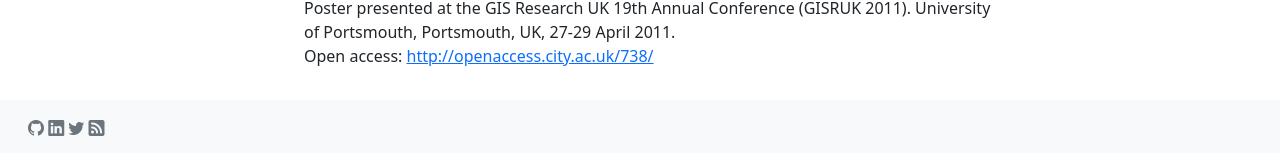
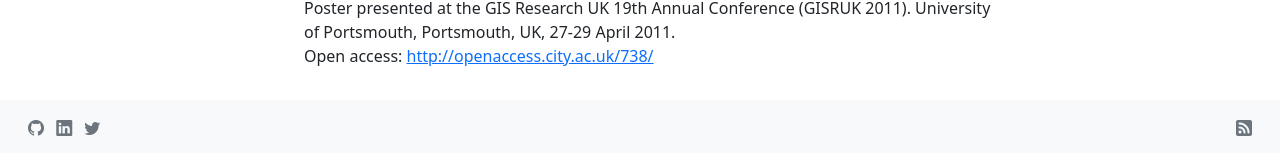
Before and after one commit to iaindillingham/iaindillingham.github.io, a Jekyll site: the page built from publications.md, in a window 1280 px wide. Shown: the part 1823-1976 px from the top of the page. Built offline with Jekyll 4.4.1, drawn with Linux system fonts in a browser that asks for light colours; nearby versions of some CDN libraries.

Commit message:
Add margin to social links

```diff
--- a/_includes/footer.html
+++ b/_includes/footer.html
@@ -1,8 +1,8 @@
 <footer class="footer mt-auto p-3 bg-light">
   <div class="container-fluid">
-    <a rel="me" class="link-secondary" href="https://github.com/{{ site.github_username | cgi_escape | escape }}" title="{{ site.github_username | escape }}"><i class="bi bi-github"></i></a>
-    <a rel="me" class="link-secondary" href="https://www.linkedin.com/in/{{ site.linkedin_username | cgi_escape | escape }}" title="{{ site.linkedin_username | escape }}"><i class="bi bi-linkedin"></i></a>
-    <a rel="me" class="link-secondary" href="https://twitter.com/{{ site.twitter_username | cgi_escape | escape }}" title="{{ site.twitter_username | escape }}"><i class="bi bi-twitter"></i></a>
-    <a rel="me" class="link-secondary" href="{{ 'feed.xml' | relative_url }}" title="RSS"><i class="bi bi-rss-fill"></i></a>
+    <a rel="me" class="link-secondary me-2" href="https://github.com/{{ site.github_username | cgi_escape | escape }}" title="{{ site.github_username | escape }}"><i class="bi bi-github"></i></a>
+    <a rel="me" class="link-secondary me-2" href="https://www.linkedin.com/in/{{ site.linkedin_username | cgi_escape | escape }}" title="{{ site.linkedin_username | escape }}"><i class="bi bi-linkedin"></i></a>
+    <a rel="me" class="link-secondary me-2" href="https://twitter.com/{{ site.twitter_username | cgi_escape | escape }}" title="{{ site.twitter_username | escape }}"><i class="bi bi-twitter"></i></a>
+    <a rel="me" class="link-secondary float-end" href="{{ 'feed.xml' | relative_url }}" title="RSS"><i class="bi bi-rss-fill"></i></a>
   </div>
 </footer>
```
